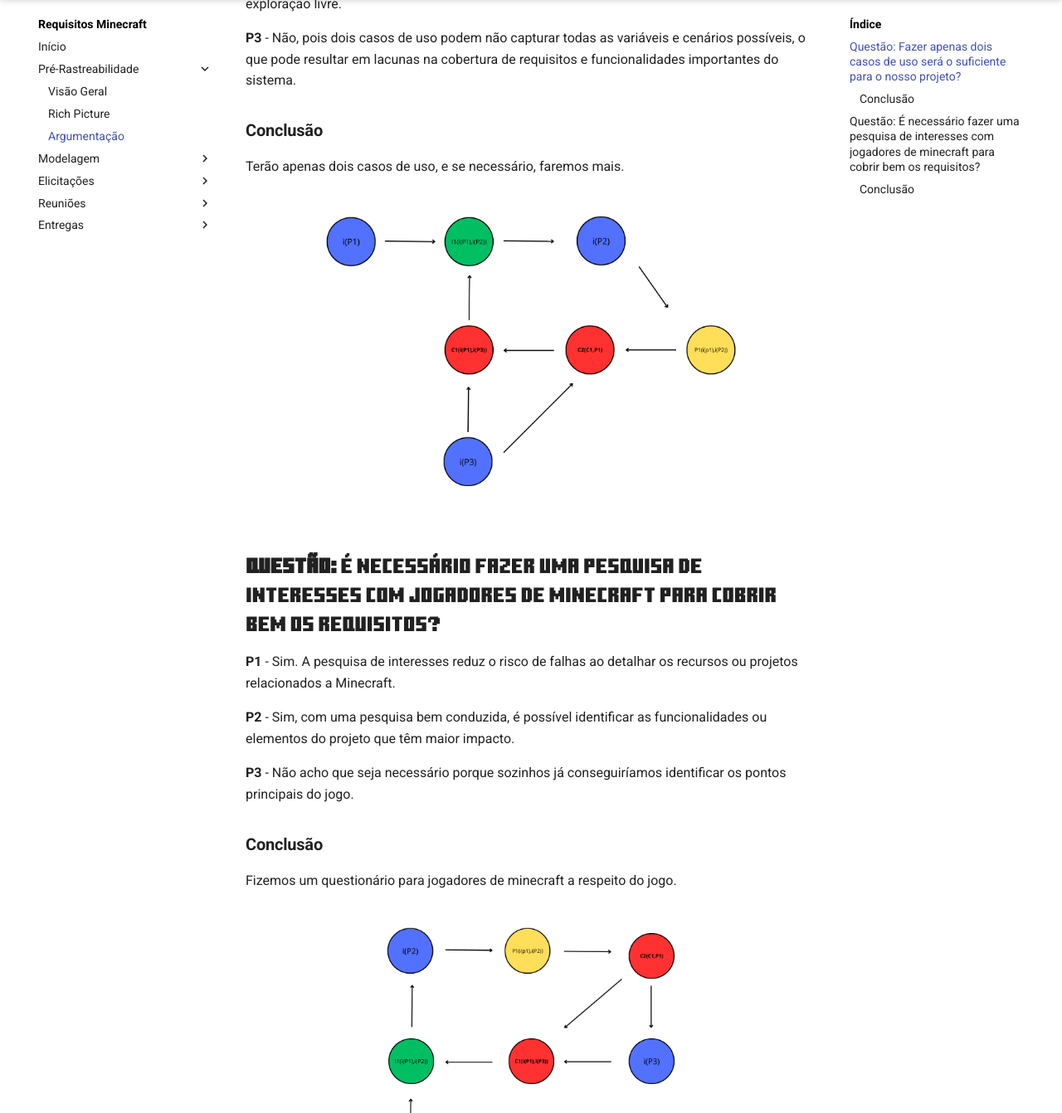
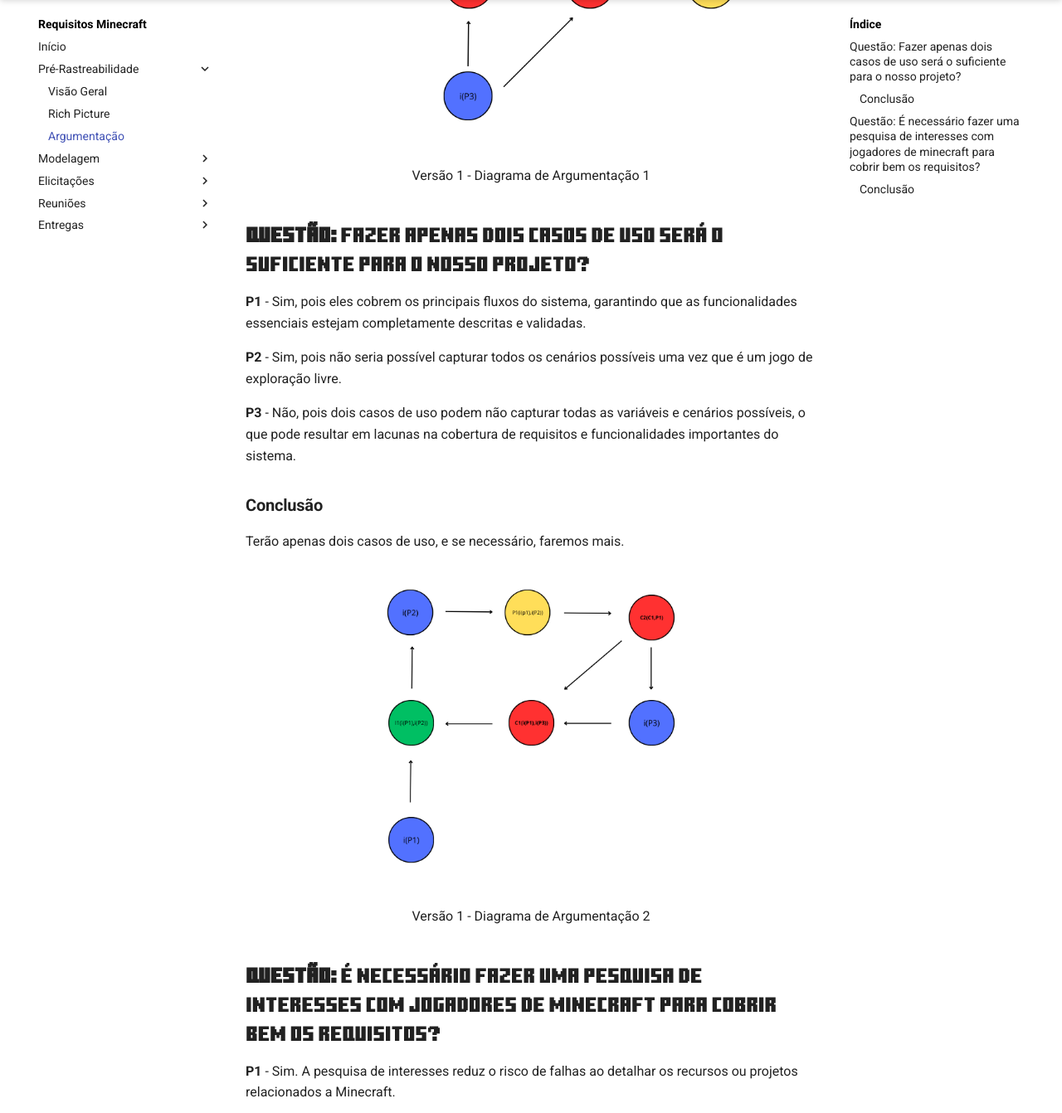
Before and after one commit to reqMinecraft2024/Requisitos-Minecraft, an MkDocs documentation site: the page built from docs/pre-rastreabilidade/argumentacao.md, in a window 1280 px wide and 1400 px high, scrolled down 630 px, cut to the strip 58-1400 px from the top of the window. Shown: the whole strip at 83% size. Built offline with MkDocs 1.6.1 and Material for MkDocs 9.7.7, drawn with Linux system fonts in a browser that asks for light colours; some web fonts are replaced; comment, search, counter and statistics services are not loaded.

Commit message:
Atualização da página de arg

```diff
--- a/docs/pre-rastreabilidade/argumentacao.md
+++ b/docs/pre-rastreabilidade/argumentacao.md
@@ -7,6 +7,10 @@
 | 20/08/2024 |  0.1   | Criação dos Argumentos | [Samara Letícia](https://github.com/samarawwleticia)|
 
 A argumentação em requisitos de software é o processo de justificar e validar as necessidades de um sistema, construindo uma base lógica e convincente para cada requisito. Ela visa garantir que os requisitos sejam claros, completos e alinhados com os objetivos do projeto, evitando mal-entendidos e facilitando a tomada de decisões durante o desenvolvimento.
+
+![Diagrama - Argumentacao 1](../assets/imgs/arg1.png)
+<p style="text-align: center"> <i class="fa-solid fa-circle-info"></i> Versão 1 - Diagrama de Argumentação 1</p>
+
 
 ## **Questão:** Fazer apenas dois casos de uso será o suficiente para o nosso projeto?
 
@@ -20,7 +24,8 @@ A argumentação em requisitos de software é o processo de justificar e validar
 
 Terão apenas dois casos de uso, e se necessário, faremos mais.
 
-![Diagrama - Argumentacao 1](../assets/imgs/arg1.png)
+![Diagrama - Argumentacao 2](../assets/imgs/arg2.png)
+<p style="text-align: center"> <i class="fa-solid fa-circle-info"></i> Versão 1 - Diagrama de Argumentação 2</p>
 
 ## **Questão:** É necessário fazer uma pesquisa de interesses com jogadores de minecraft para cobrir bem os requisitos?
 
@@ -33,5 +38,3 @@ Terão apenas dois casos de uso, e se necessário, faremos mais.
 ### **Conclusão**
 
 Fizemos um questionário para jogadores de minecraft a respeito do jogo.
-
-![Diagrama - Argumentacao 2](../assets/imgs/arg2.png)
```
